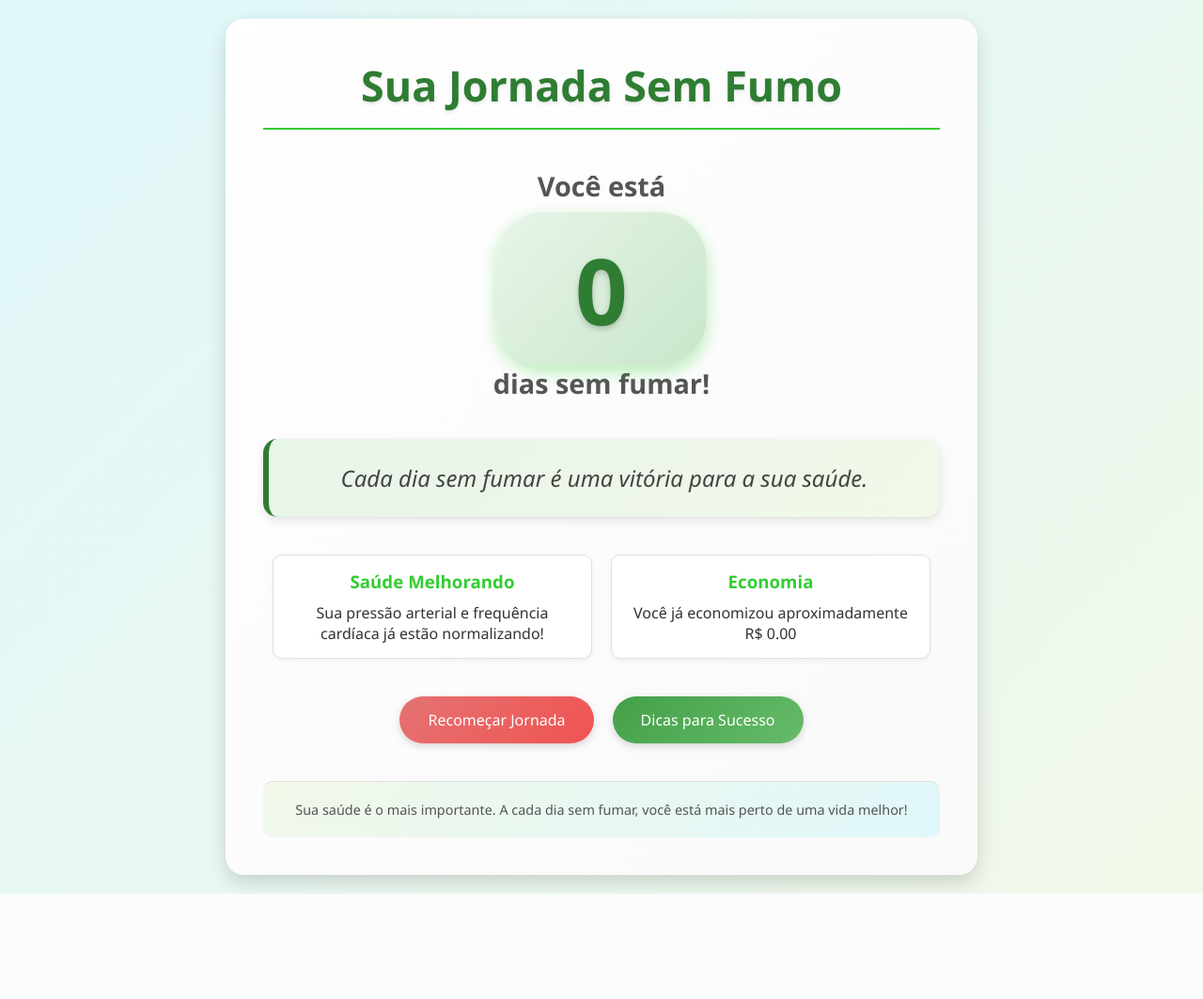
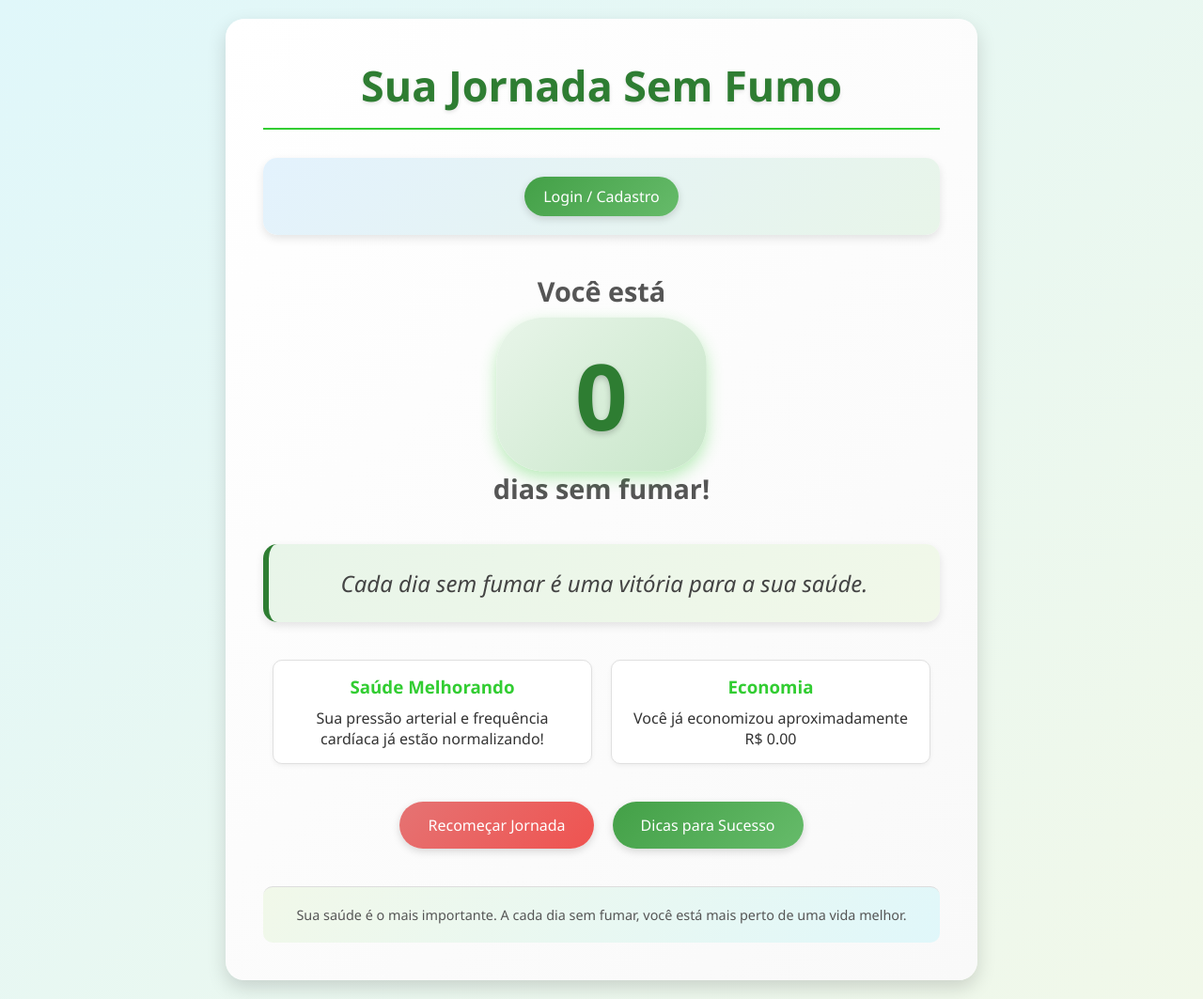
Before and after one commit to akennzy/fumodromo, a PHP site: page / in a window 1280 px wide. Shown: the whole page at 94% size. Before the commit the page ends 951 px from the top, so only its background shows below. Run offline with PHP 8.4, Linux system fonts and the light colour scheme.

Commit message:
Add files via upload

```diff
--- a/index.html
+++ b/index.html
@@ -11,6 +11,19 @@
         <header>
             <h1>Sua Jornada Sem Fumo</h1>
         </header>
+
+        <!-- Botão de Login -->
+        <div class="login-container">
+            <button id="login-toggle-btn" class="btn">Login / Cadastro</button>
+            <div id="login-options" class="hidden">
+                <form id="login-form">
+                    <input type="text" id="username" placeholder="Usuário" required>
+                    <input type="password" id="password" placeholder="Senha" required>
+                    <button type="submit" class="btn">Entrar</button>
+                </form>
+                <button id="register-btn" class="btn" onclick="window.location.href='register.html'">Cadastrar</button>
+            </div>
+        </div>
 
         <main>
             <div class="counter-container">
@@ -67,7 +80,7 @@
         </div>
 
         <footer>
-            <p>Sua saúde é o mais importante. A cada dia sem fumar, você está mais perto de uma vida melhor!</p>
+            <p>Sua saúde é o mais importante. A cada dia sem fumar, você está mais perto de uma vida melhor.</p>
         </footer>
     </div>
 
--- a/script.js
+++ b/script.js
@@ -167,6 +167,41 @@
     }
 });
 
+// Alternar exibição de login/cadastro
+const loginToggleBtn = document.getElementById('login-toggle-btn');
+const loginOptions = document.getElementById('login-options');
+
+loginToggleBtn.addEventListener('click', function() {
+    loginOptions.style.display = loginOptions.style.display === 'flex' ? 'none' : 'flex';
+});
+
+// Login
+const loginForm = document.getElementById('login-form');
+
+loginForm.addEventListener('submit', function(event) {
+    event.preventDefault();
+    const username = document.getElementById('username').value;
+    const password = document.getElementById('password').value;
+
+    // Validação de login com dados armazenados
+    const registeredUser = localStorage.getItem('registeredUser');
+    const registeredPassword = localStorage.getItem('registeredPassword');
+
+    if (username === registeredUser && password === registeredPassword) {
+        alert('Login bem-sucedido!');
+        loginOptions.style.display = 'none';
+    } else {
+        alert('Usuário ou senha inválidos.');
+    }
+});
+
+// Botão de cadastro
+const registerBtn = document.getElementById('register-btn');
+
+registerBtn.addEventListener('click', function() {
+    alert('Funcionalidade de cadastro ainda não implementada.');
+});
+
 // Inicializa a aplicação
 document.addEventListener('DOMContentLoaded', function() {
     updateUI();
--- a/styles.css
+++ b/styles.css
@@ -289,3 +289,109 @@
         margin-bottom: 10px;
     }
 }
+
+/* Área de login */
+.login-container {
+    margin-bottom: 30px;
+    padding: 20px;
+    background: linear-gradient(135deg, #e3f2fd, #e8f5e9);
+    border-radius: 15px;
+    box-shadow: 0 4px 10px rgba(0, 0, 0, 0.1);
+    text-align: center;
+}
+
+.login-container h2 {
+    color: #2e7d32;
+    margin-bottom: 15px;
+}
+
+#login-form {
+    display: flex;
+    flex-direction: column;
+    gap: 10px;
+}
+
+#login-form input {
+    padding: 10px;
+    font-size: 1rem;
+    border: 1px solid #ddd;
+    border-radius: 5px;
+    width: 100%;
+    max-width: 300px;
+    margin: 0 auto;
+}
+
+#login-form button {
+    width: 100%;
+    max-width: 300px;
+    margin: 0 auto;
+}
+
+#login-toggle-btn {
+    background: linear-gradient(135deg, #43a047, #66bb6a);
+    color: white;
+    border: none;
+    padding: 10px 20px;
+    font-size: 1rem;
+    border-radius: 50px;
+    cursor: pointer;
+    transition: all 0.3s ease;
+    box-shadow: 0 3px 8px rgba(0, 0, 0, 0.15);
+}
+
+#login-toggle-btn:hover {
+    background: linear-gradient(135deg, #388e3c, #43a047);
+    transform: translateY(-2px);
+    box-shadow: 0 6px 15px rgba(0, 0, 0, 0.2);
+}
+
+#login-options {
+    margin-top: 15px;
+    display: none; /* Initially hidden */
+    flex-direction: column;
+    gap: 10px;
+    align-items: center;
+}
+
+#login-options form {
+    display: flex;
+    flex-direction: column;
+    gap: 10px;
+    align-items: center;
+}
+
+#login-options input {
+    padding: 10px;
+    font-size: 1rem;
+    border: 1px solid #ddd;
+    border-radius: 5px;
+    width: 100%;
+    max-width: 300px;
+}
+
+.hidden {
+    display: none;
+}
+
+/* Registration form */
+form {
+    display: flex;
+    flex-direction: column;
+    gap: 10px;
+    align-items: center;
+}
+
+form input {
+    padding: 10px;
+    font-size: 1rem;
+    border: 1px solid #ddd;
+    border-radius: 5px;
+    width: 100%;
+    max-width: 300px;
+}
+
+form button {
+    width: 100%;
+    max-width: 300px;
+    margin: 0 auto;
+}
```
Also changed, not shown: register.html (added, +28 -0 lines), register.js (added, +19 -0 lines).
